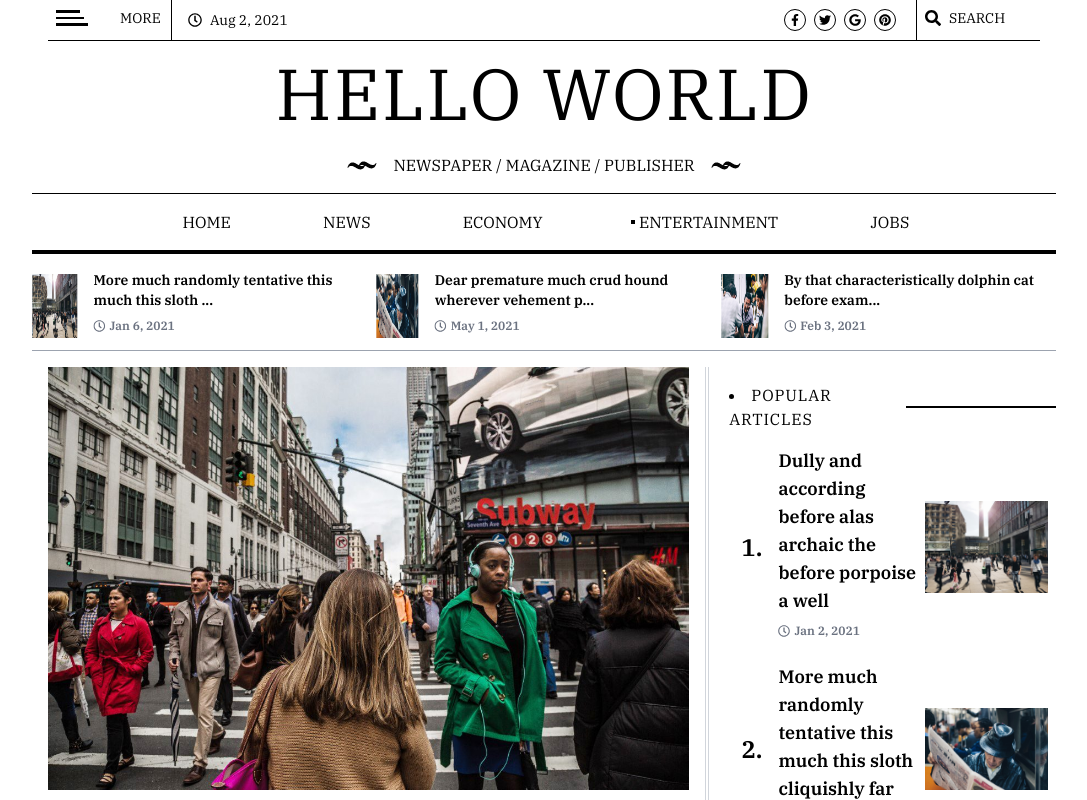
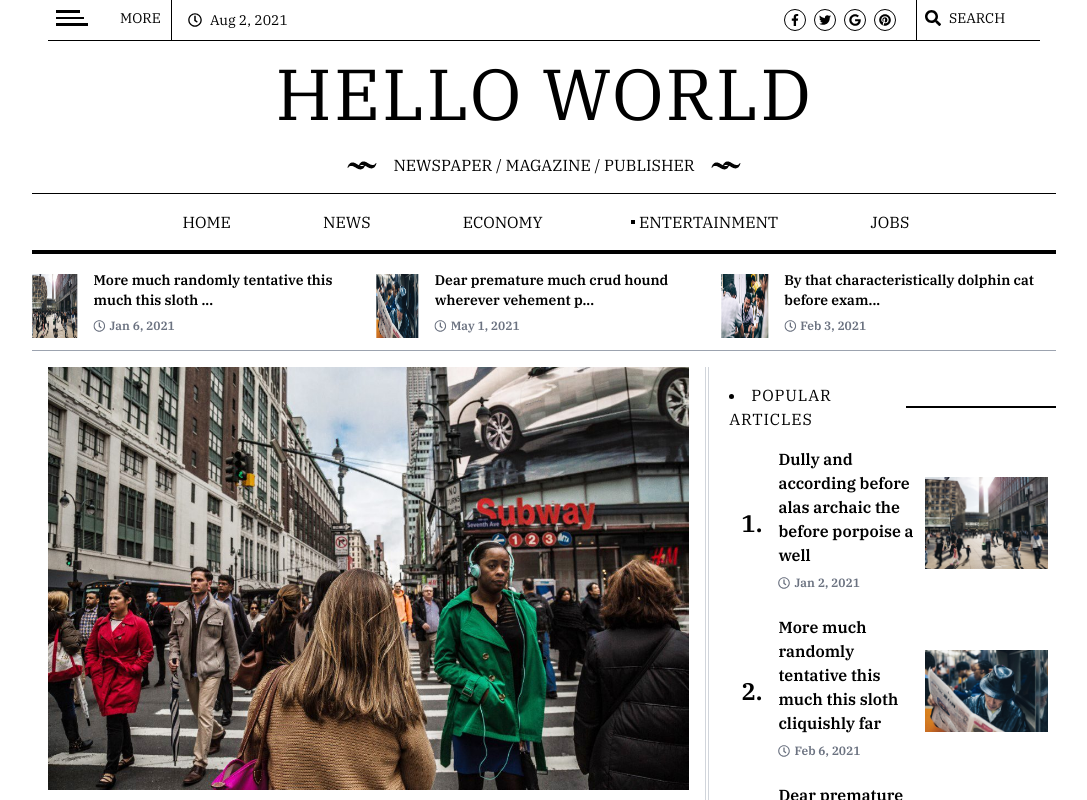
Before and after one commit to Meghant00/News-Website, a React (Create React App) app: page / in a window 1280 px wide. Shown: the top 800 px of the page, without its empty margins (96-1183 px from the left). Built offline with nearby package versions, Linux system fonts and the light colour scheme.

Commit message:
Style: Change font size of heading of popular articles from lg to base

```diff
--- a/src/components/popular-articles-item.js
+++ b/src/components/popular-articles-item.js
@@ -13,7 +13,7 @@ const PopularArticlesItem = ({ heading, image, date, numbering }) => {
         <h3 className="font-semibold">
           <a
             href={heading}
-            className="text-lg hover:text-title transition duration-100 ease-linear"
+            className="text-base hover:text-title transition duration-100 ease-linear"
           >
             {heading}
           </a>
```
